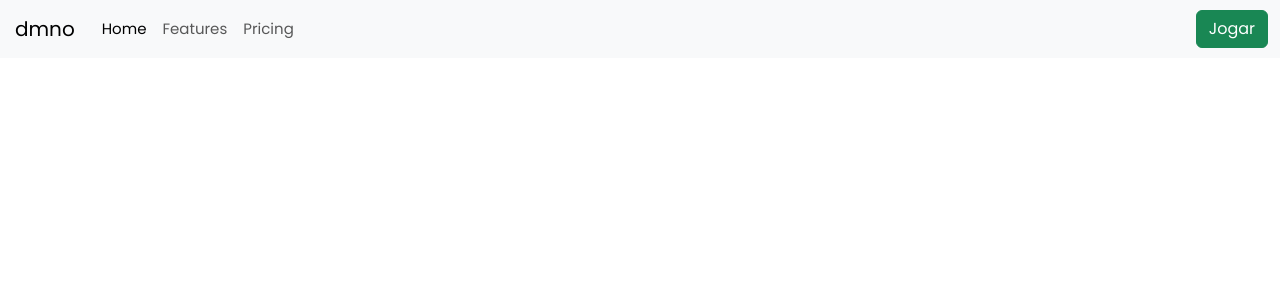
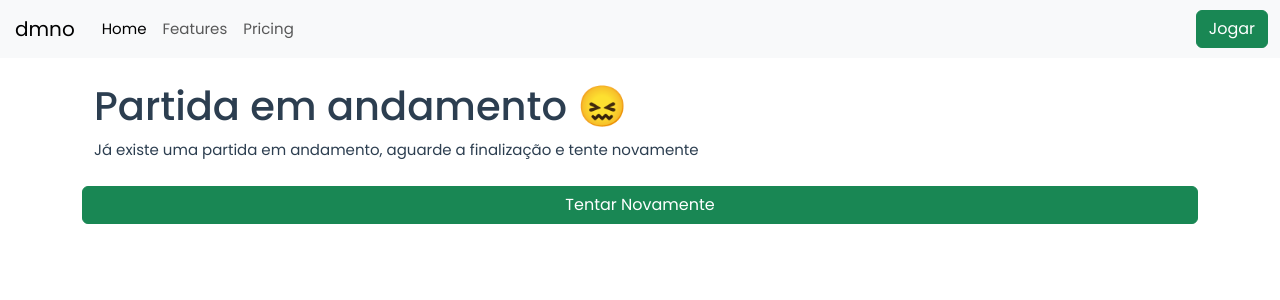
Before and after one commit to vBony/domino-web, a Vue app: page /partida-andamento in a window 1280 px wide. Shown: the top 300 px of the page. Built offline with nearby package versions, Linux system fonts and the light colour scheme; no server answers.

Commit message:
tela para informar que já existe uma partida em andamento

```diff
--- a/src/router/index.ts
+++ b/src/router/index.ts
@@ -3,6 +3,7 @@ import HomeView from '../views/HomeView.vue'
 import LoginView from '@/views/LoginView.vue'
 import req from '@/helpers/http'
 import SignUpView from '@/views/SignUpView.vue'
+import PartidaAndamentoView from '@/views/PartidaAndamentoView.vue'
 
 /**
  * Autentica e armazena os dados do usuário logado
@@ -40,6 +41,11 @@ const router = createRouter({
 			component: SignUpView
 		},
 		{
+			path: '/partida-andamento',
+			name: 'signup',
+			component: PartidaAndamentoView
+		},
+		{
 			path: '/about',
 			name: 'about',
 			// route level code-splitting
--- /dev/null
+++ b/src/views/PartidaAndamentoView.vue
@@ -0,0 +1,16 @@
+<template>
+    <div class="container">
+        <h1 class="w100">Partida em andamento 😖</h1>
+        <p>
+            Já existe uma partida em andamento, aguarde a finalização e tente novamente
+        </p>
+
+        <div class="row mt-4">
+            <RouterLink to="/play" class="btn btn-success">Tentar Novamente</RouterLink>
+        </div>
+    </div>
+</template>
+
+<script setup lang="ts">
+
+</script>
--- a/src/views/PlayView.vue
+++ b/src/views/PlayView.vue
@@ -75,7 +75,7 @@ const App = defineComponent({
 
     methods: {
         jogar(){
-            this.gameSocket?.emit('play', {peca: [3,1]});
+            this.gameSocket?.emit('game:play', {peca: [3,1]});
 
             this.gameSocket?.on('playResponse', (response) => {
                 console.log('Received playResponse from server:', response);
@@ -106,6 +106,14 @@ const App = defineComponent({
                 console.log('Socket connected:', this.gameSocket?.id);
             });
 
+            this.gameSocket.on('error', (reason) => {
+                console.log('Socket error:', reason);
+            });
+
+            this.gameSocket.on('game:full', (response) => {
+                this.$router.replace('/partida-andamento')
+            });
+
             //TODO: passar o evento de desconexão para a função de desconexão
             // Adicione um listener para o evento de desconexão
             this.gameSocket.on('disconnect', () => {
```
